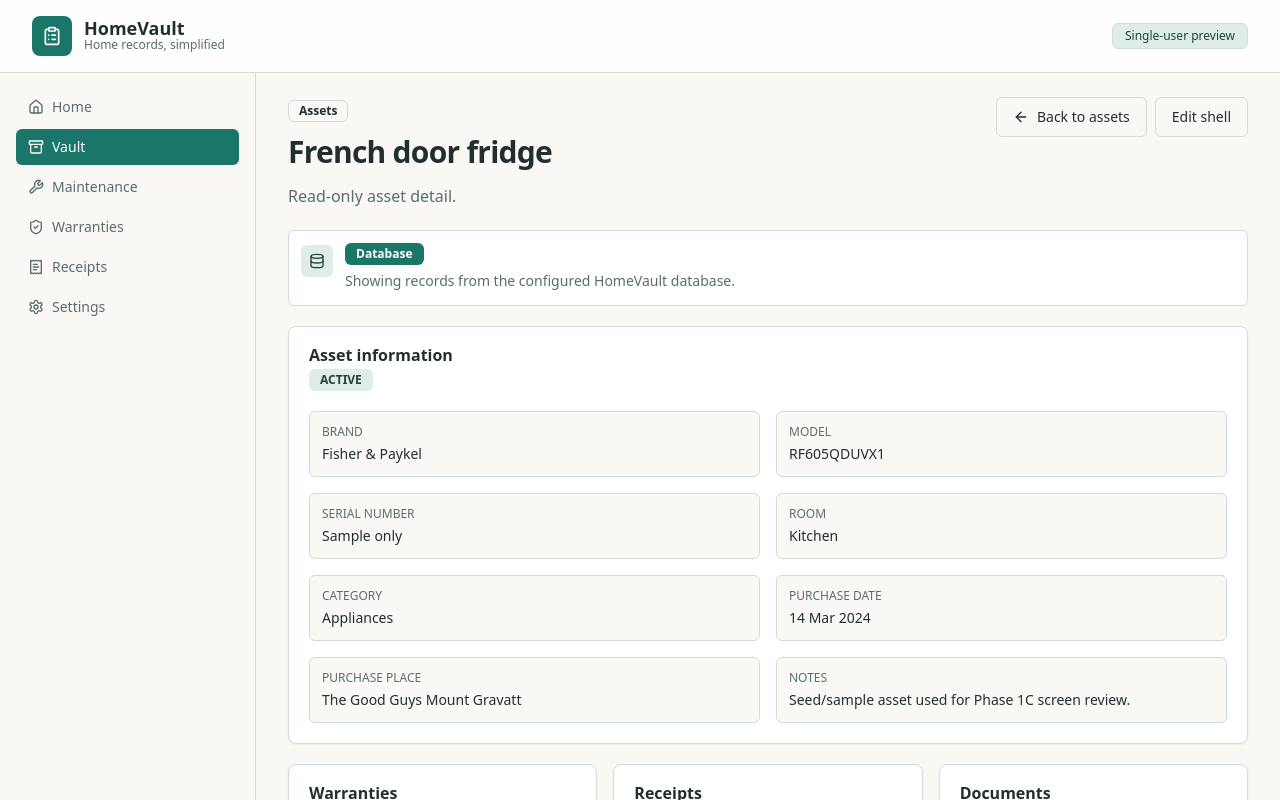
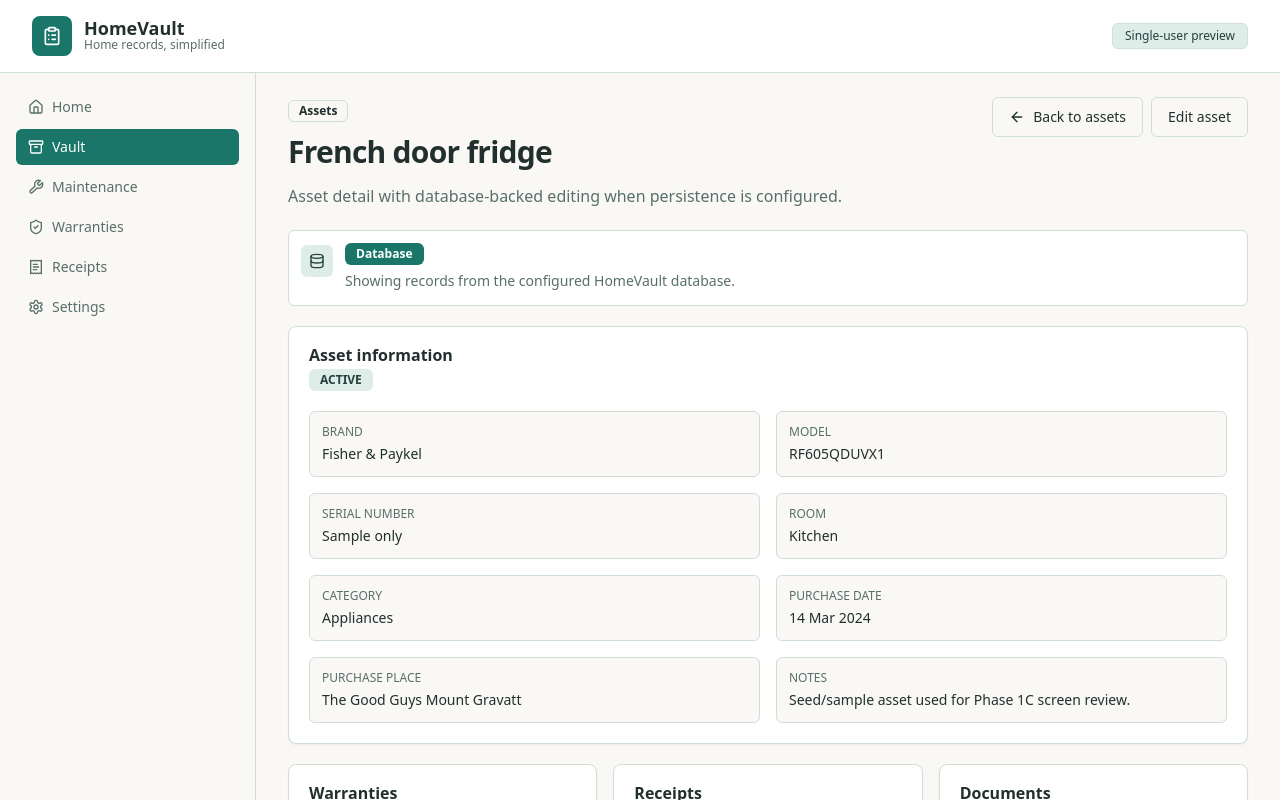
Before and after one commit to LatinMaestro/HomeVault, a Next.js app: page /vault/assets/asset-fridge in a window 1280 px wide. Shown: the top 800 px of the page. Built offline with nearby package versions, Linux system fonts and the light colour scheme; no server answers; the database is empty.

Commit message:
feat: update asset detail edit copy

```diff
--- a/src/app/vault/assets/[assetId]/page.tsx
+++ b/src/app/vault/assets/[assetId]/page.tsx
@@ -14,7 +14,7 @@ import { getAsset } from "@/lib/home-data";
 
 export const metadata: Metadata = {
   title: "Asset Detail",
-  description: "Review a read-only HomeVault household asset record.",
+  description: "Review a HomeVault household asset record.",
 };
 
 export const dynamic = "force-dynamic";
@@ -53,12 +53,12 @@ export default async function AssetDetailPage({
         <PageHeader
           eyebrow="Assets"
           title={asset.data.name}
-          description="Read-only asset detail."
+          description="Asset detail with database-backed editing when persistence is configured."
           action={
             <div className="flex flex-col gap-2 sm:flex-row">
               <BackLinkButton href="/vault/assets">Back to assets</BackLinkButton>
               <Button asChild variant="outline">
-                <Link href={`/vault/assets/${asset.data.id}/edit`}>Edit shell</Link>
+                <Link href={`/vault/assets/${asset.data.id}/edit`}>Edit asset</Link>
               </Button>
             </div>
           }
```
